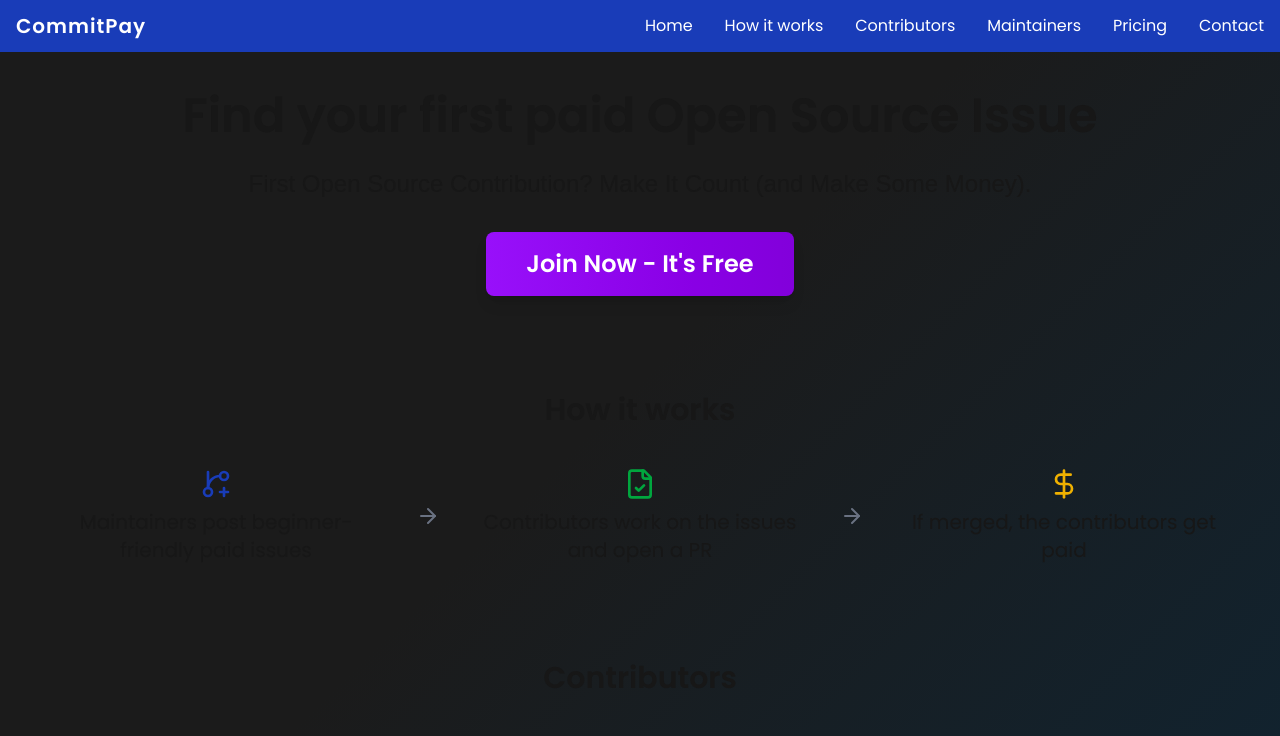
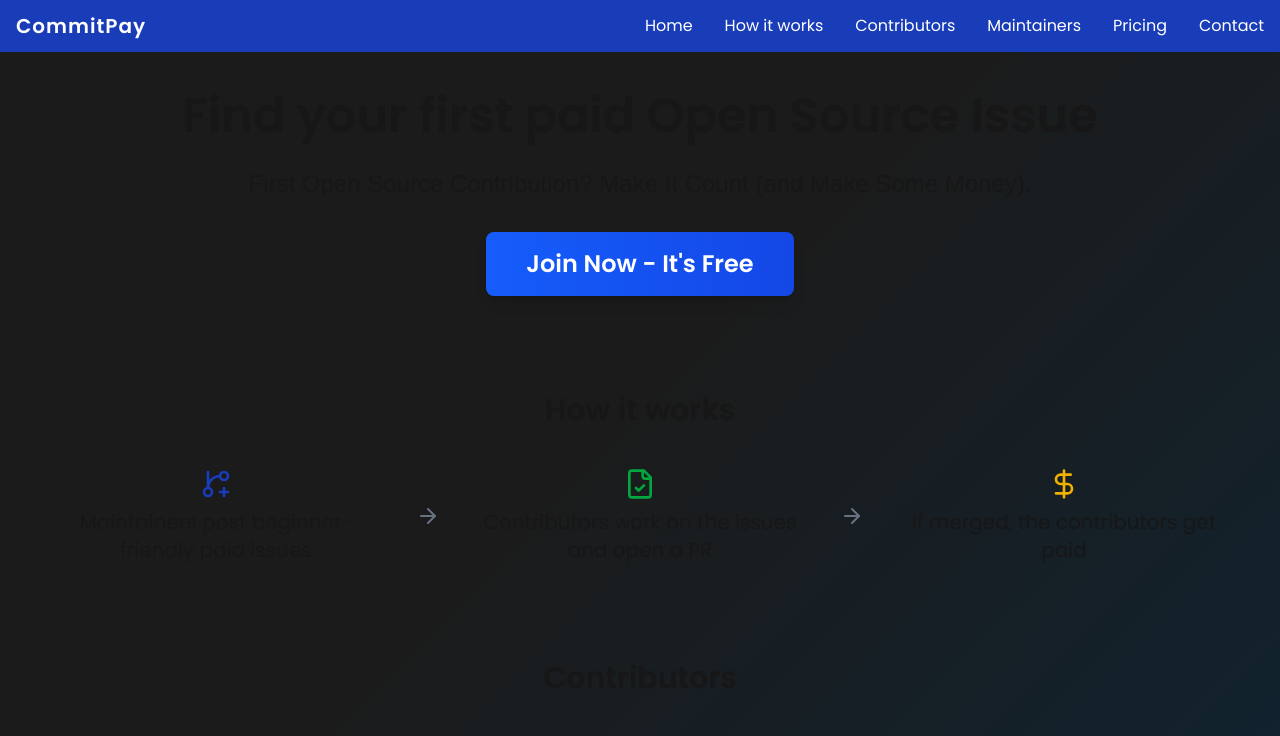
Before and after one commit to mohammadanas51/commitpay-v2, a Next.js app: page / in a window 1280 px wide. Shown: the top 736 px of the page. Built offline with nearby package versions, Linux system fonts and the light colour scheme.

Commit message:
changed the cta button color

```diff
--- a/src/components/landingPage/CtaButtons.tsx
+++ b/src/components/landingPage/CtaButtons.tsx
@@ -13,10 +13,10 @@ function CtaButtons() {
     <div className={`flex justify-center items-center mt-8 ${poppins.className} font-semibold text-2xl`} >
       <a
         href="#cta"
-        className="relative inline-block bg-gradient-to-r from-purple-600 to-purple-700 text-white px-10 py-4 rounded-lg hover:from-purple-700 hover:to-purple-800 transition-all duration-300 shadow-lg hover:shadow-purple-500/25 hover:scale-105"
+        className="relative inline-block bg-gradient-to-r from-blue-600 to-blue-700 text-white px-10 py-4 rounded-lg hover:from-blue-700 hover:to-blue-800 transition-all duration-300 shadow-lg hover:shadow-blue-500/25 hover:scale-105"
       >
         <span className="relative z-10">Join Now - It's Free</span>
-        <div className="absolute inset-0 bg-gradient-to-r from-purple-400/20 to-blue-400/20 rounded-lg blur-lg opacity-0 hover:opacity-100 transition-opacity duration-300"></div>
+        <div className="absolute inset-0 bg-gradient-to-r from-blue-400/20 to-blue-400/20 rounded-lg blur-lg opacity-0 hover:opacity-100 transition-opacity duration-300"></div>
       </a>
     </div>
   );
```
